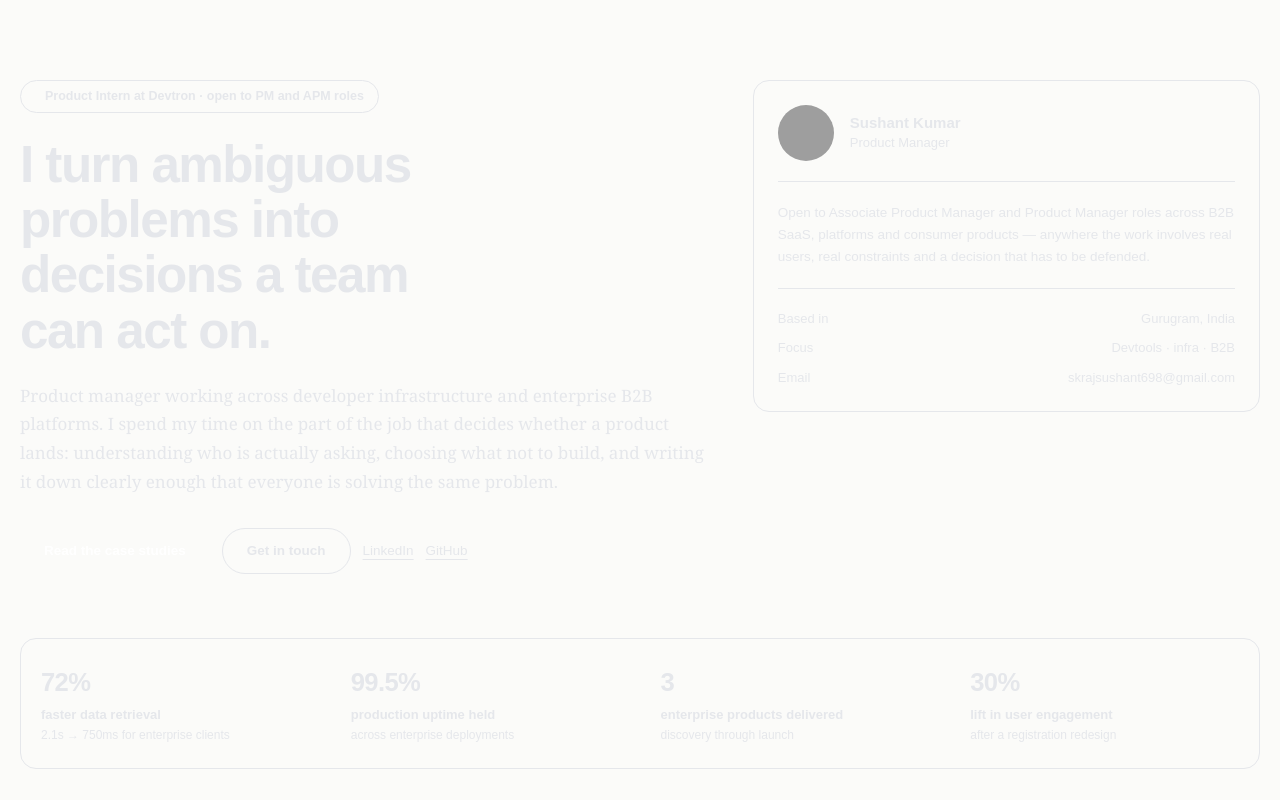
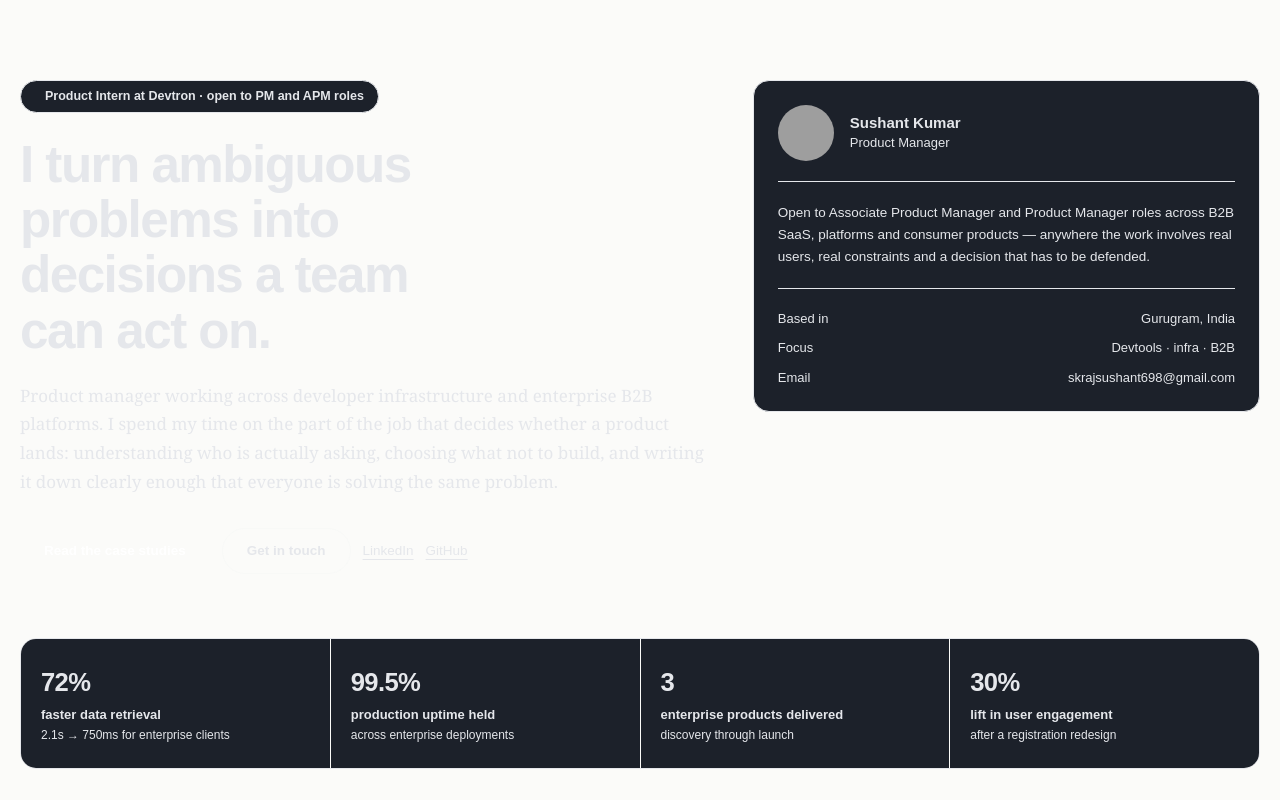
Before and after one commit to sushantrajput/Portfolio, a React (Vite) app: page / in a window 1280 px wide. Shown: the top 800 px of the page. Built offline with nearby package versions, Linux system fonts and the light colour scheme; grey boxes are pictures that could not be loaded; the HTML template or start-up script is replaced by a standard one.

Commit message:
Update tailwind.config.js

```diff
--- a/tailwind.config.js
+++ b/tailwind.config.js
@@ -11,16 +11,21 @@ export default {
         fontBlue: "linear-gradient(50deg, #B597F6 0%, #96C6EA 100%)",
       },
       colors: {
+        /* Your Custom Dark Theme Colors */
         color1: "#6A57E0",
         color1Hover: "#563ef4",
         color2: "#80FFD2",
         color3: "#161B23",
+
+        /* The Missing Template Colors (Mapped to Dark Mode) */
+        paper: "#161B23",      // Maps the old white backgrounds to your dark background
+        ink: "#e5e7eb",        // Maps the old dark text to light gray text
+        surface: "#1C212A",    // Maps card backgrounds to a slightly lighter dark tone
+        flagSoft: "#1C212A",   // Ensures tags match the dark theme
+        flag: "#80FFD2",       // Maps tags/accents to your neon accent color
       },
       fontFamily: {
         sora: ["Sora", "sans-serif"]
-      },
-      width: {
-        radarWidth: "40rem!important"
       },
     },
   },
```
